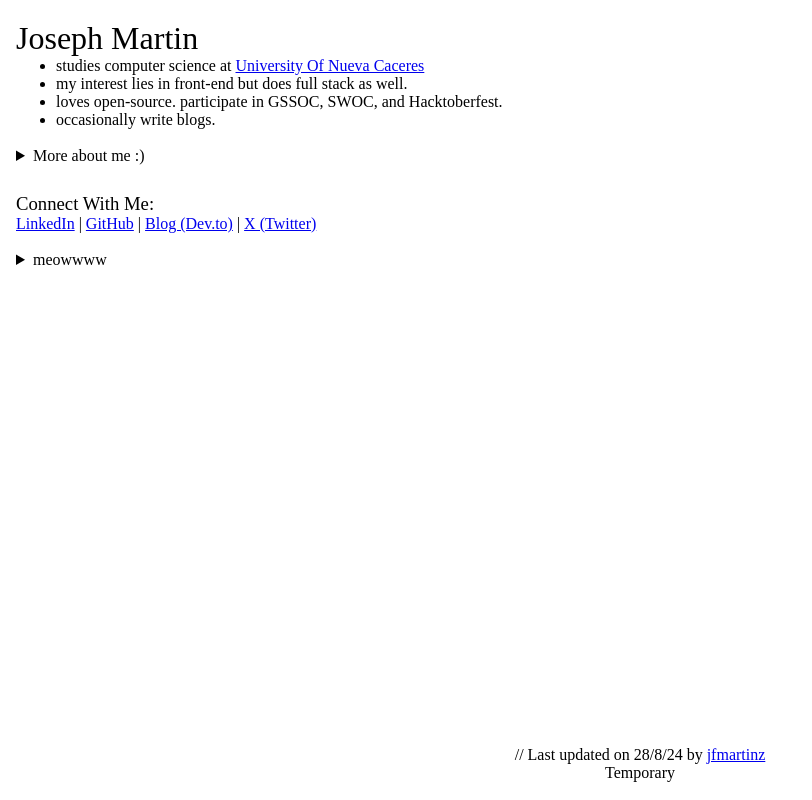
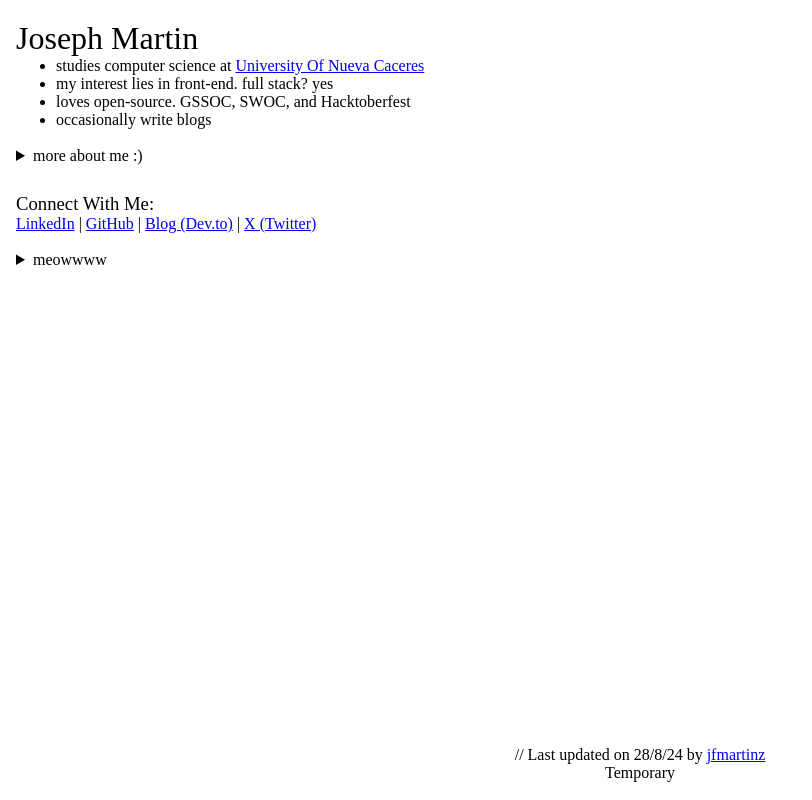
Before and after one commit to jfmartinz/portfolio, a Vue app: page / in a window 1280 px wide. Shown: the whole page, without its empty margins (0-812 px from the left). Built offline with nearby package versions, Linux system fonts and the light colour scheme.

Commit message:
Update content

```diff
--- a/src/components/HeroPage.vue
+++ b/src/components/HeroPage.vue
@@ -5,21 +5,21 @@
     <p>
       <ul>
         <li>studies computer science at  <a href="https://unc.edu.ph/" target="_blank">University Of Nueva Caceres</a></li>
-        <li>my interest lies in front-end but does full stack as well.</li>
-        <li>loves open-source. participate in GSSOC, SWOC, and Hacktoberfest.</li>
-        <li>occasionally write blogs.</li>
+        <li>my interest lies in front-end. full stack? yes</li>
+        <li>loves open-source. GSSOC, SWOC, and Hacktoberfest</li>
+        <li>occasionally write blogs</li>
       </ul>
     </p>
 <br>
 <details>
-<summary>More about me :)</summary>
+<summary>more about me :)</summary>
   <ul>
-    <li>inquisitive.</li>
-    <li>easily bored (embrace boredom).</li>
+    <li>inquisitive</li>
+    <li>easily bored (embrace boredom)</li>
     <li>loves to read (usually self-help books)</li>
-    <li>loves DSA (not really)</li>
+    <li>loves DSA</li>
     <li>solitude (mainly for instropection)</li>
-    <li>loves to try and explore new things.</li>
+    <li>loves to try and explore new things</li>
   </ul>
 </details>
 
```
